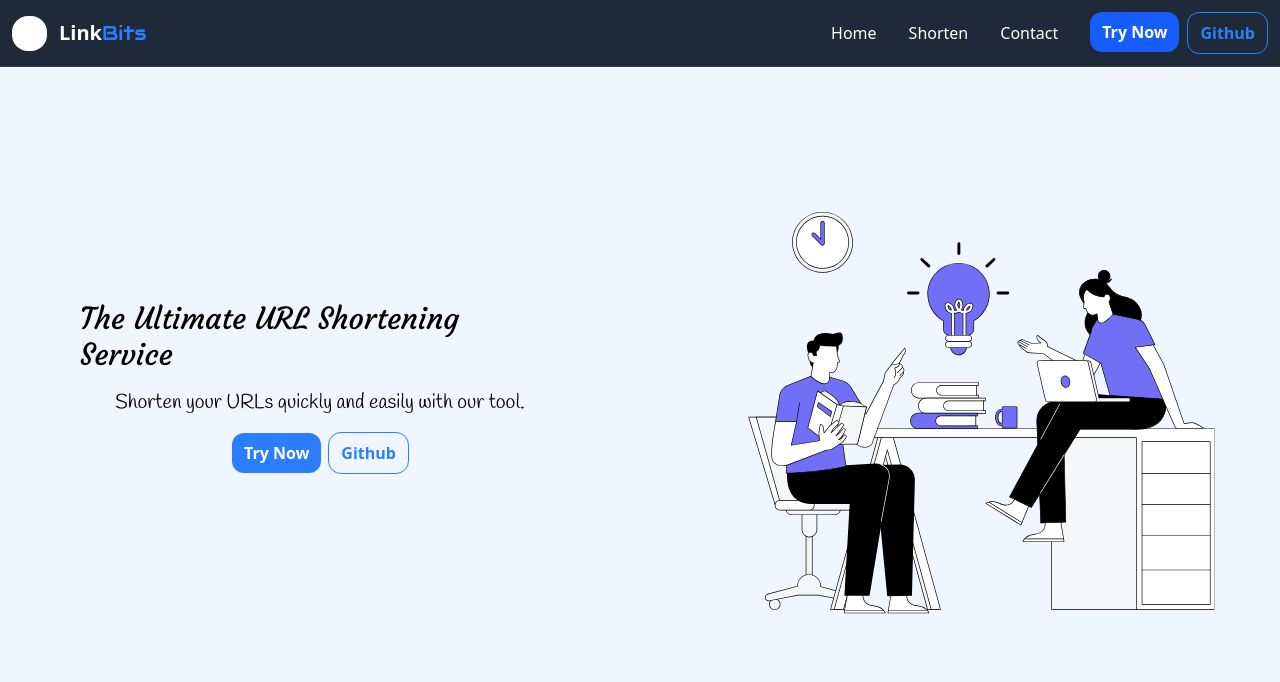
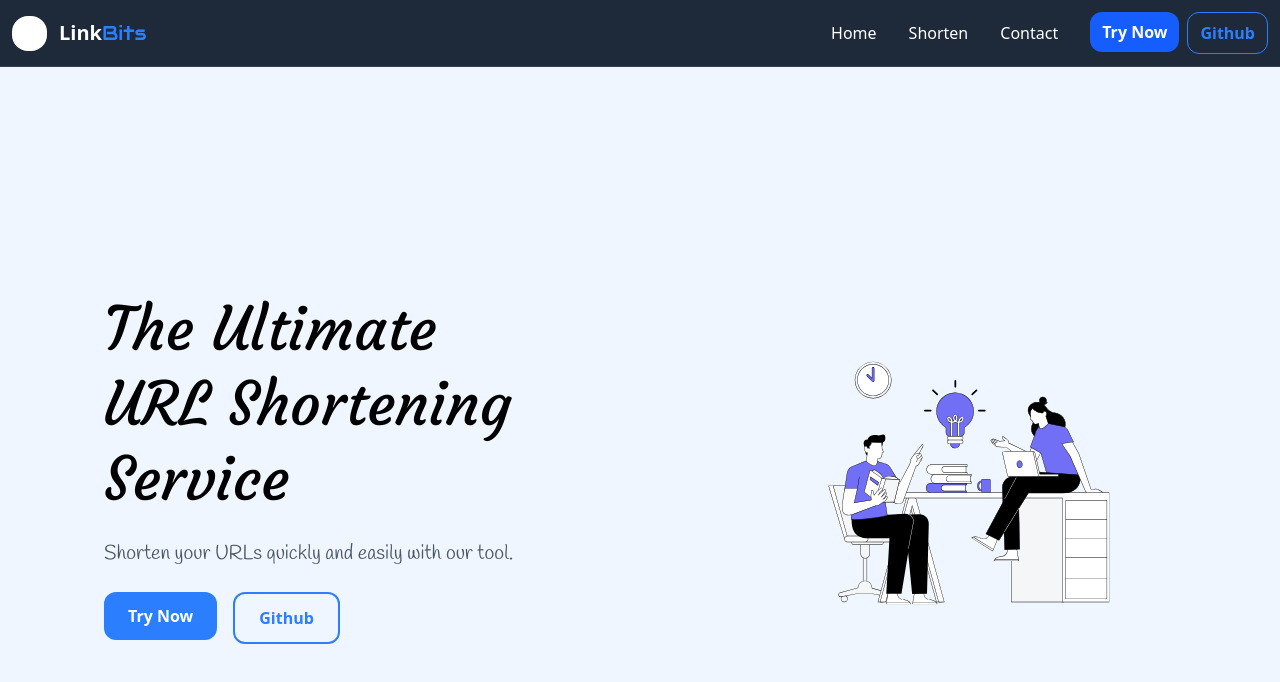
Before and after one commit to Adityakumar626/LinkBits, a Next.js app: page / in a window 1280 px wide. Shown: the top 682 px of the page. Built offline with nearby package versions, Linux system fonts and the light colour scheme.

Commit message:
ui fixes

```diff
--- a/app/page.tsx
+++ b/app/page.tsx
@@ -8,18 +8,28 @@ const eduFont = Handlee({ subsets: ["latin"], weight: "400" });
 
 export default function Home() {
   return (
-    <main>
-      <section className="grid grid-cols-2 h-[80vh]  ">
-        <div className=" flex flex-col justify-center items-center px-20 gap-4 rounded-2xl ">
-          <p className={`text-3xl font-bold ${handjet.className}`}>
+    <main className="min-h-screen flex items-center justify-center">
+      {/* 1. Changed grid-cols-2 to grid-cols-1 for mobile, md:grid-cols-2 for desktop.
+          2. Adjusted height from h-[80vh] to min-h-[80vh] to prevent content cutoff.
+      */}
+      <section className="grid grid-cols-1 md:grid-cols-2 w-full max-w-7xl mx-auto px-6 gap-8">
+        {/* Text Content: Center aligned on mobile, left/center on desktop */}
+        <div className="flex flex-col justify-center items-center md:items-start text-center md:text-left px-4 md:px-20 gap-6">
+          <h1
+            className={`text-4xl md:text-5xl lg:text-6xl font-bold leading-tight ${handjet.className}`}
+          >
             The Ultimate URL Shortening Service
-          </p>
-          <p className={`${eduFont.className} text-xl`}>
+          </h1>
+          <p
+            className={`${eduFont.className} text-lg md:text-xl text-gray-600`}
+          >
             Shorten your URLs quickly and easily with our tool.
           </p>
-          <li className="flex space-x-2">
+
+          {/* List Style: Removed bullet points with list-none */}
+          <div className="flex space-x-4 list-none">
             <Link href="/shorten">
-              <button className="bg-blue-500 hover:bg-blue-700 text-white font-bold py-2 px-3 rounded-xl cursor-pointer">
+              <button className="bg-blue-500 hover:bg-blue-700 text-white font-bold py-3 px-6 rounded-xl transition-all cursor-pointer">
                 Try Now
               </button>
             </Link>
@@ -27,14 +37,24 @@ export default function Home() {
               href="https://github.com/Adityakumar626/LinkBits"
               target="_blank"
             >
-              <button className=" hover:bg-blue-500 hover:text-white text-blue-500 outline font-bold py-2 px-3 rounded-xl cursor-pointer">
+              <button className="hover:bg-blue-500 hover:text-white text-blue-500 border-2 border-blue-500 font-bold py-3 px-6 rounded-xl transition-all cursor-pointer">
                 Github
               </button>
             </Link>
-          </li>
+          </div>
         </div>
-        <div className="flex justify-start relative ">
-          <Image src="/alpha.svg" alt="Description" fill={true} />
+
+        {/* Image Container:
+            Added a fixed height on mobile so the image doesn't disappear.
+        */}
+        <div className="relative h-75 md:h-auto min-h-75 w-full flex justify-center items-center">
+          <Image
+            src="/alpha.svg"
+            alt="Link Shortener Illustration"
+            fill={true}
+            className="object-contain" // Ensures image doesn't stretch weirdly
+            priority
+          />
         </div>
       </section>
     </main>
```
